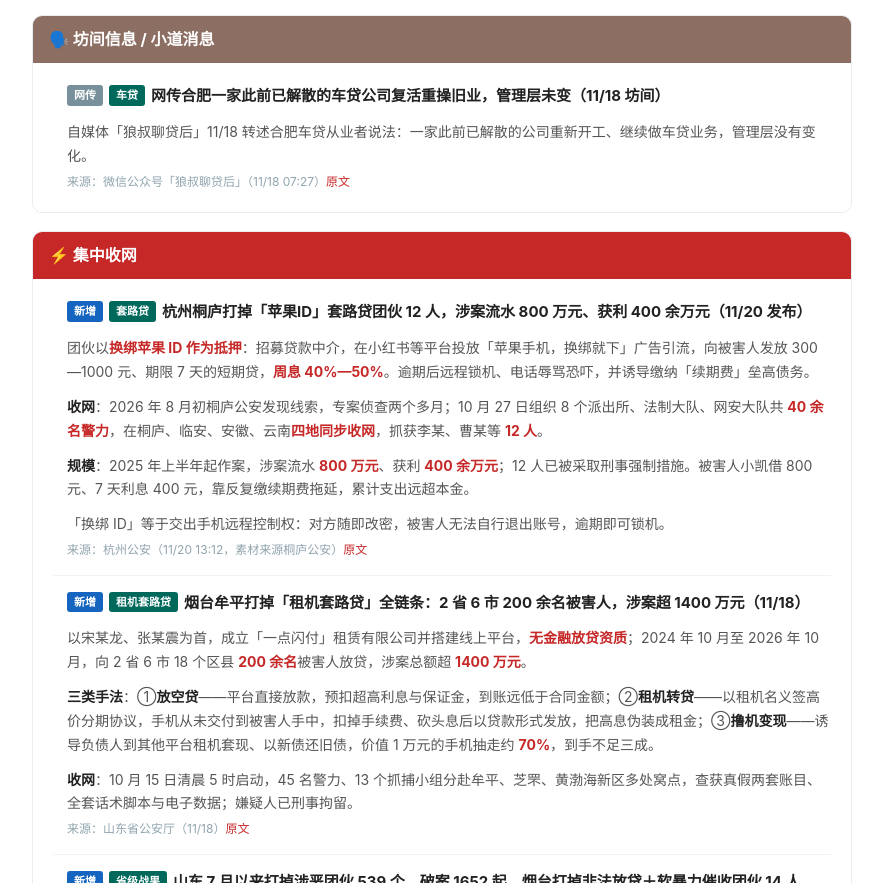
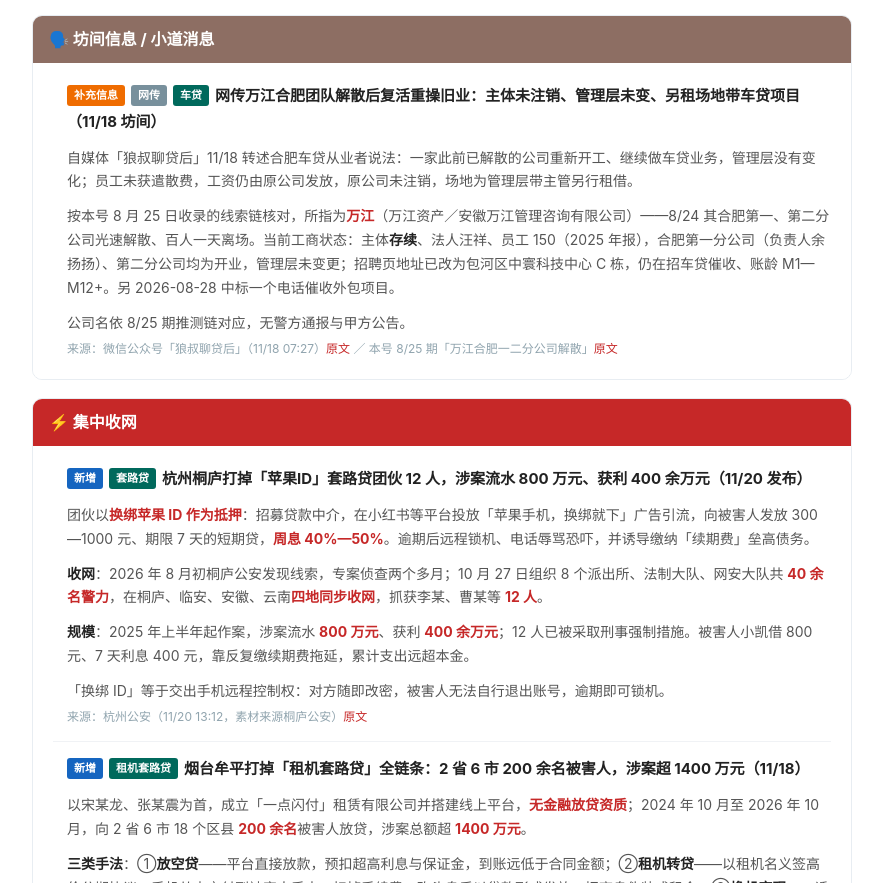
Before and after one commit to shirleyxue07/saochu-daily, a plain HTML site: page 2026-11-20.html in a window 1280 px wide. Shown: the part 2088-2971 px from the top of the page, without its empty margins (198-1081 px from the left). Drawn offline with Linux system fonts and the light colour scheme.

Commit message:
feat: 11-20 期坊间条点名万江（依 8/25 推测链），标补充信息

```diff
--- a/2026-11-20.html
+++ b/2026-11-20.html
@@ -130,10 +130,10 @@ body{font-family:-apple-system,BlinkMacSystemFont,"PingFang SC","Microsoft YaHei
   <div class="section-title rumor">🗣️ 坊间信息 / 小道消息</div>
   <div class="section-body">
     <div class="item">
-      <div class="i-title"><span class="tag-net">网传</span><span class="tag-in">车贷</span>网传合肥一家此前已解散的车贷公司复活重操旧业，管理层未变（11/18 坊间）</div>
-      <div class="i-content"><div class="pblock">自媒体「狼叔聊贷后」11/18 转述合肥车贷从业者说法：一家此前已解散的公司重新开工、继续做车贷业务，管理层没有变化。</div>
+      <div class="i-title"><span class="tag-miss">补充信息</span><span class="tag-net">网传</span><span class="tag-in">车贷</span>网传万江合肥团队解散后复活重操旧业：主体未注销、管理层未变、另租场地带车贷项目（11/18 坊间）</div>
+      <div class="i-content"><div class="pblock">自媒体「狼叔聊贷后」11/18 转述合肥车贷从业者说法：一家此前已解散的公司重新开工、继续做车贷业务，管理层没有变化；员工未获遣散费，工资仍由原公司发放，原公司未注销，场地为管理层带主管另行租借。</div><div class="pblock">按本号 8 月 25 日收录的线索链核对，所指为<strong style="color:#c62828">万江</strong>（万江资产／安徽万江管理咨询有限公司）——8/24 其合肥第一、第二分公司光速解散、百人一天离场。当前工商状态：主体<strong style="color:#222">存续</strong>、法人汪祥、员工 150（2025 年报），合肥第一分公司（负责人余扬扬）、第二分公司均为开业，管理层未变更；招聘页地址已改为包河区中寰科技中心 C 栋，仍在招车贷催收、账龄 M1—M12+。另 2026-08-28 中标一个电话催收外包项目。</div><div class="pblock">公司名依 8/25 期推测链对应，无警方通报与甲方公告。</div>
       </div>
-      <div class="i-src">来源：微信公众号「狼叔聊贷后」（11/18 07:27）<a href="https://mp.weixin.qq.com/s/IVa7GjZCb-EJNo9l7UMgtw" target="_blank">原文</a></div>
+      <div class="i-src">来源：微信公众号「狼叔聊贷后」（11/18 07:27）<a href="https://mp.weixin.qq.com/s/IVa7GjZCb-EJNo9l7UMgtw" target="_blank">原文</a> ／ 本号 8/25 期「万江合肥一二分公司解散」<a href="https://shirleyxue07.github.io/saochu-daily/2026-08-25.html" target="_blank">原文</a></div>
     </div>
   </div>
 </div>
```
